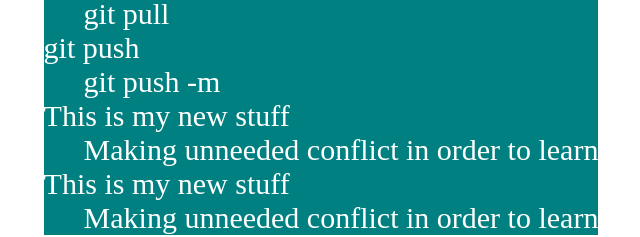
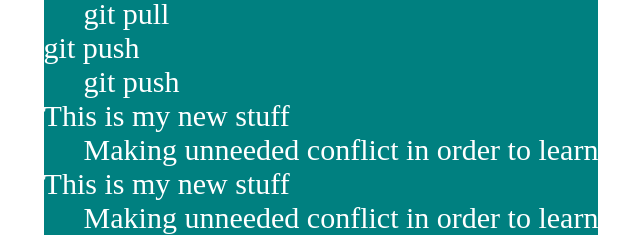
Before and after one commit to austinjensen/cmd-website, a plain HTML site: page index.html in a window 1280 px wide. Shown: the part 313-550 px from the top of the page, 319-959 px from the left. Drawn offline with Linux system fonts and the light colour scheme.

Commit message:
added def

```diff
--- a/index.html
+++ b/index.html
@@ -20,7 +20,7 @@
 				<dt> git pull </dt>
                                 <dd> git pull</dd>
 				<dt> git push</dt>
-				<dd> git push -m </dd>
+				<dd> git push </dd>
 				<dt>This is my new stuff</dt>
 				<dd>Making unneeded conflict in order to learn</dd>
 				<dt>This is my new stuff</dt>
```
